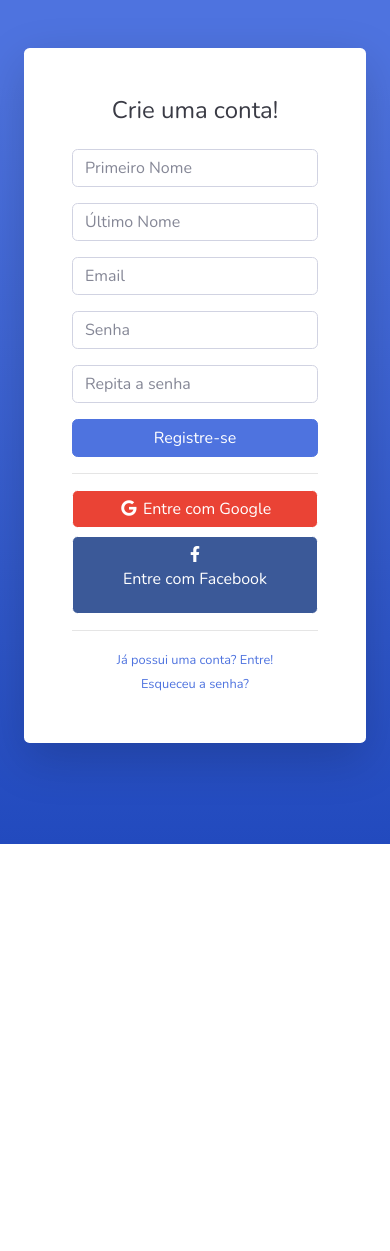
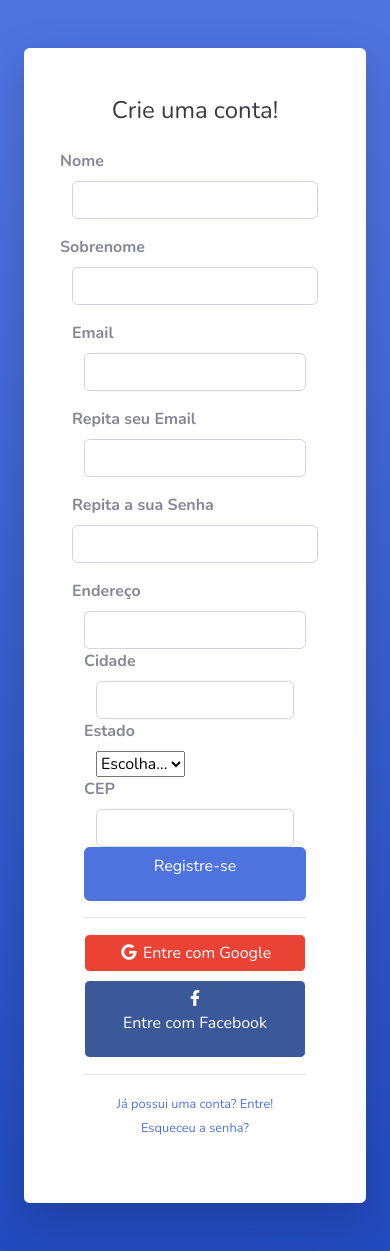
Before and after one commit to leonardodrigo/ParkX, a Django app: template templates/register.html in a window 390 px wide. Before the commit the page ends 844 px from the top, so only its background shows below. Run offline with Django 5.2, Linux system fonts and the light colour scheme; the template is opened without the code that fills it, so the values that code supplies are empty; some libraries are stand-ins or nearby versions.

Commit message:
Foi adicionado alguns campos no cadastro

```diff
--- a/templates/register.html
+++ b/templates/register.html
@@ -1,4 +1,5 @@
 <!DOCTYPE html>
+
 <html lang="en">
 
 <head>
@@ -38,31 +39,94 @@
                             </div>
                             <form class="Úsuario">
                                 <div class="form-group row">
+                                    <label for="inputName" class="form-label"><strong>Nome</strong></label>
                                     <div class="col-sm-6 mb-3 mb-sm-0">
-                                        <input type="text" class="form-control form-control-user" id="exampleFirstName"
-                                            placeholder="Primeiro Nome">
+                                   <input type="text" class="form-control form-control-user" id="exampleFirstName">
                                     </div>
+                                    <label for="inputLastName" class="form-label"><strong>Sobrenome</strong></label>
                                     <div class="col-sm-6">
-                                        <input type="text" class="form-control form-control-user" id="exampleLastName"
-                                            placeholder="Último Nome">
+                                        <input type="text" class="form-control form-control-user" id="exampleLastName">
+
                                     </div>
                                 </div>
                                 <div class="form-group">
-                                    <input type="email" class="form-control form-control-user" id="exampleInputEmail"
-                                        placeholder="Email">
+                                    <label for="inputEmail" class="form-label"><strong>Email</strong></label>
+                                        <div class="col-sm-6 mb-3 mb-sm-0">
+                                             <input type="email" class="form-control form-control-user" id="exampleInputEmail">
+                                                <div class="form-group">
                                 </div>
+
                                 <div class="form-group row">
+                                    <label for="inputRepeatEmail" class="form-label"><strong>Repita seu Email</strong></label>
                                     <div class="col-sm-6 mb-3 mb-sm-0">
                                         <input type="password" class="form-control form-control-user"
-                                            id="exampleInputPassword" placeholder="Senha">
+                                            id="exampleInputPassword" >
                                     </div>
-                                    <div class="col-sm-6">
+
+                                        <label for="inputRepeatPassword" class="form-label"><strong>Repita a sua Senha</strong></label>
+                                        <div class="col-sm-6"></div>
                                         <input type="password" class="form-control form-control-user"
-                                            id="exampleRepeatPassword" placeholder="Repita a senha">
+                                            id="exampleRepeatPassword">
                                     </div>
                                 </div>
+                                <form class="row g-3">
+
+
+                                      <label for="inputAddress" class="form-label"><strong>Endereço</strong></label>
+                                    <div class="col-12">
+                                      <input type="text" class="form-control" id="inputAddress" >
+                                    </div>
+                                    <div class="col-12">
+
+                                        <label for="inputCity" class="form-label"><strong>Cidade</strong></label>
+                                    <div class="col-md-6">
+                                      <input type="text" class="form-control" id="inputCity">
+                                    </div>
+                                    <label for="inputState" class="form-label"><strong>Estado</strong></label>
+                                    <div class="col-md-4">
+                                      <select id="inputState" class="form-select">
+                                        <option selected>Escolha...</option>
+                                        <option>AC</option>
+                                        <option>AL</option>
+                                        <option>AP</option>
+                                        <option>AM</option>
+                                        <option>BA</option>
+                                        <option>CE</option>
+                                        <option>DF</option>
+                                        <option>ES</option>
+                                        <option>GO</option>
+                                        <option>MA</option>
+                                        <option>MT</option>
+                                        <option>MS</option>
+                                        <option>MG</option>
+                                        <option>PA</option>
+                                        <option>PB</option>
+                                        <option>PR</option>
+                                        <option>PE</option>
+                                        <option>PI</option>
+                                        <option>RJ</option>
+                                        <option>RN</option>
+                                        <option>RS</option>
+                                        <option>RO</option>
+                                        <option>RR</option>
+                                        <option>SC</option>
+                                        <option>SP</option>
+                                        <option>SE</option>
+                                        <option>TO</option>
+
+                                      </select>
+                                    </div>
+
+                                      <label for="inputZip" class="form-label"><strong>CEP</strong></label>
+                                      <div class="col-md-2">
+                                      <input type="text" class="form-control" id="inputZip">
+                                    </div>
+
+                                  </form>
+
+
                                 <a href="login.html" class="btn btn-primary btn-user btn-block">
-                                    Registre-se
+                                   <p>Registre-se</p>
                                 </a>
                                 <hr>
                                 <a href="index.html" class="btn btn-google btn-user btn-block">
```
